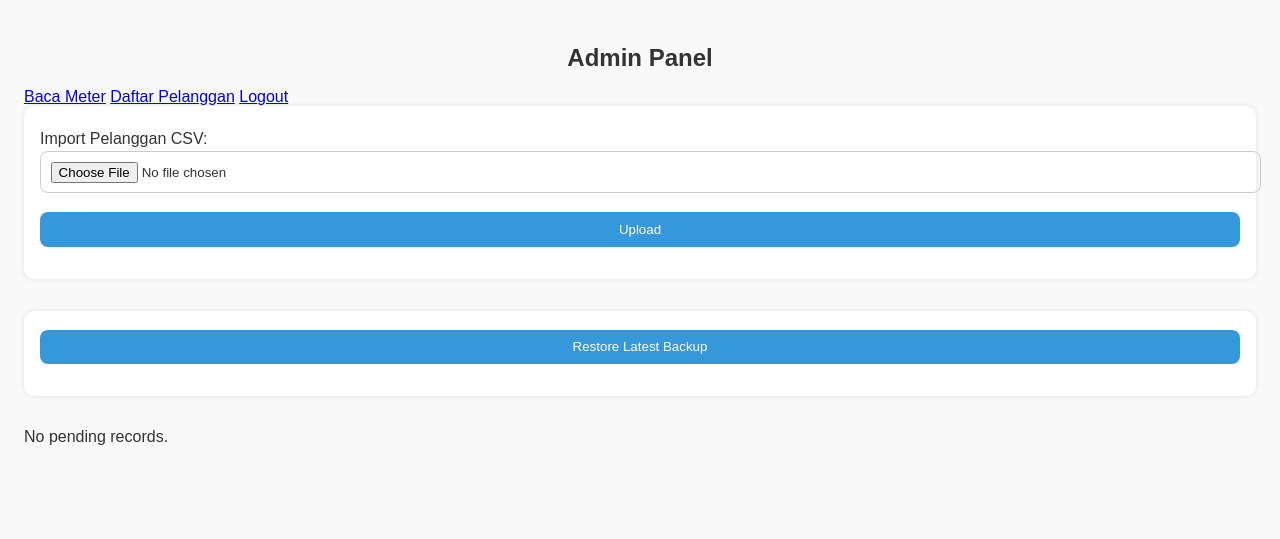
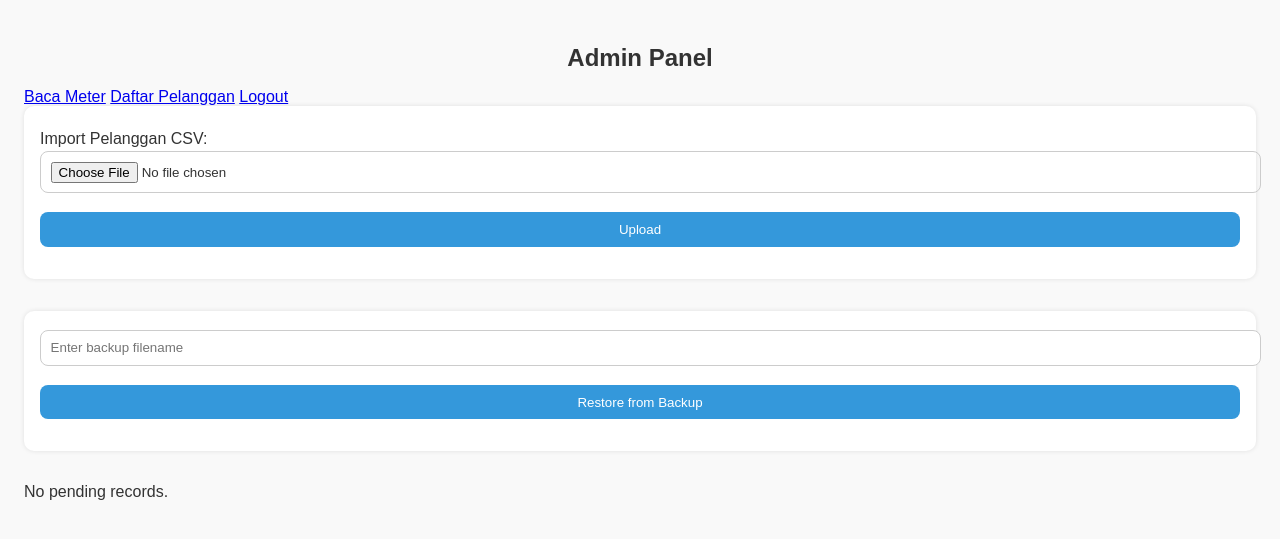
Before and after one commit to bonzoholda/cdws_meter_app, a FastAPI app: page /admin in a window 1280 px wide. Shown: the top 539 px of the page. Run offline with FastAPI, Linux system fonts and the light colour scheme; the visitor is signed in with stand-in values (Sample User, id 1); parts of the project's set-up code (start-up, migrations or seed data) failed here and were passed over.

Commit message:
Update admin.html

```diff
--- a/app/templates/admin.html
+++ b/app/templates/admin.html
@@ -20,9 +20,11 @@
   </form>
 
 
-<form action="/restore-backup" method="post" onsubmit="return confirm('Are you sure you want to restore the latest backup? This will overwrite current data!')">
-    <button type="submit" class="btn btn-warning">Restore Latest Backup</button>
+<form action="/restore-backup" method="post">
+  <input type="text" name="filename" placeholder="Enter backup filename" required>
+  <button type="submit">Restore from Backup</button>
 </form>
+
 
 
   {% if records %}
```
